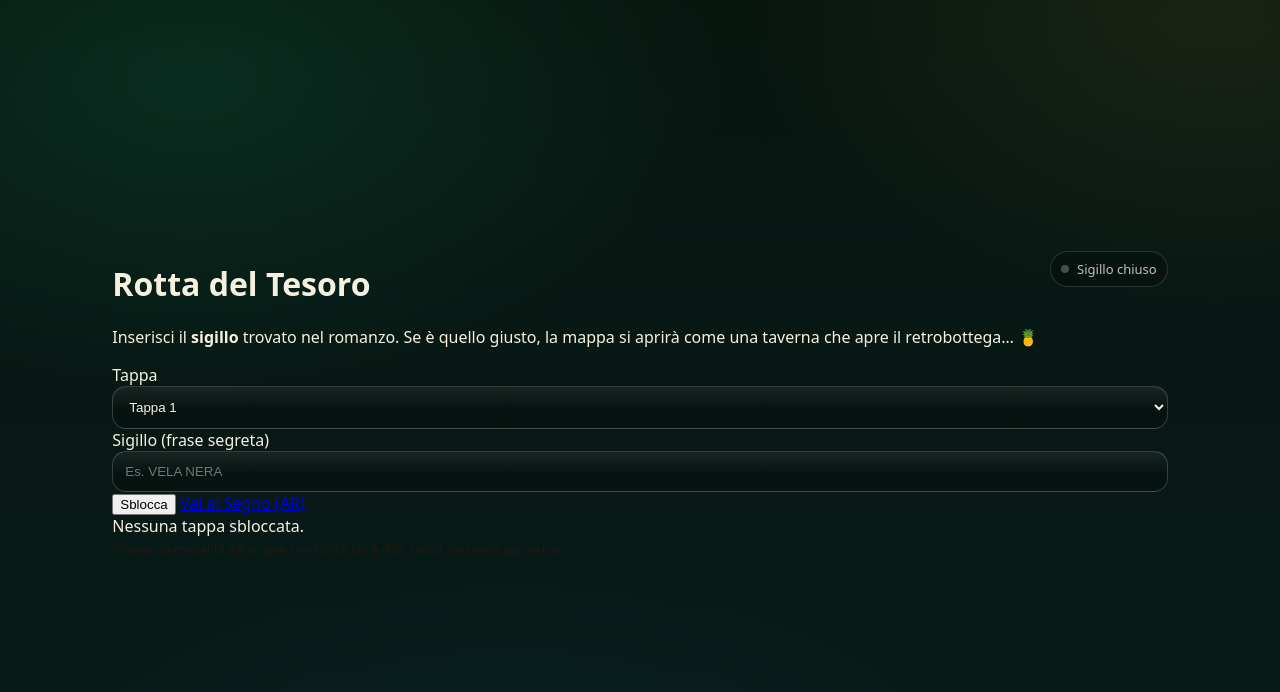
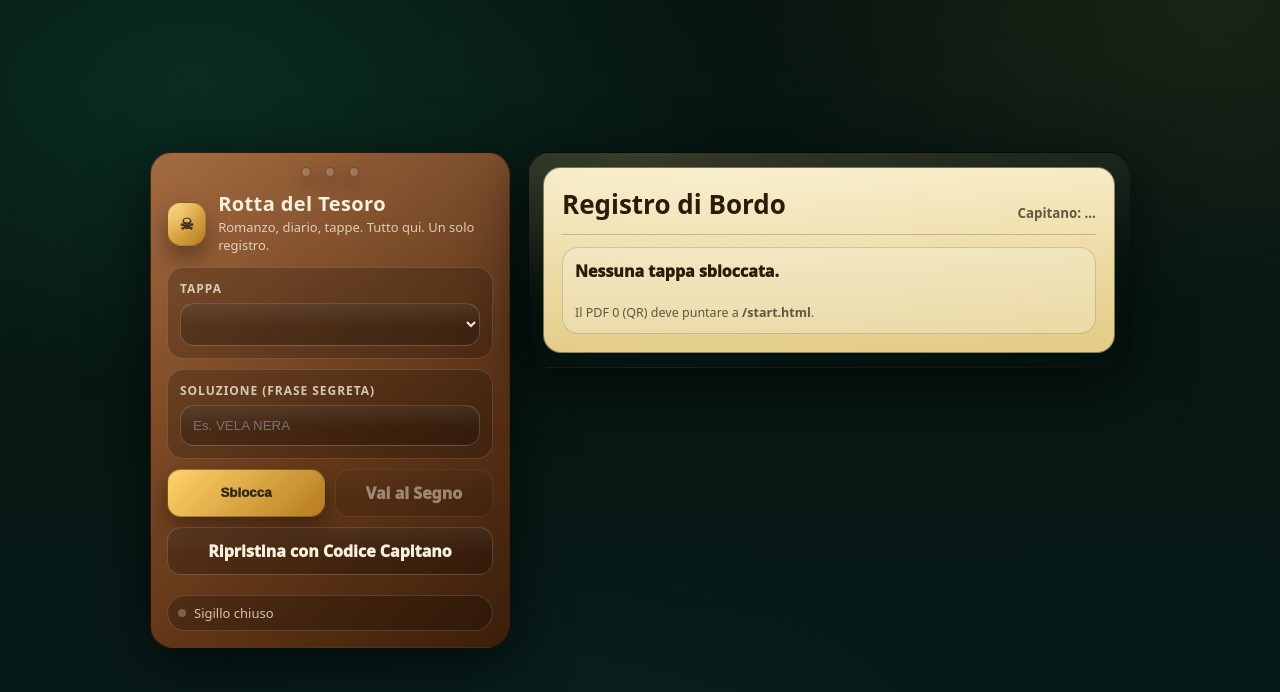
Before and after one commit to Rolonoa86/rotta-del-tesoro, a website: page public/index.html in a window 1280 px wide. Drawn offline with Linux system fonts and the light colour scheme.

Commit message:
Update index.html

```diff
--- a/public/index.html
+++ b/public/index.html
@@ -7,75 +7,70 @@
   <link rel="stylesheet" href="./style.css" />
 </head>
 <body>
-  <main class="card">
-    <div class="header">
-      <div style="display:flex; align-items:flex-start; justify-content:space-between; gap:12px; flex-wrap:wrap;">
+  <div class="stage">
+    <aside class="sign">
+      <div class="hanger">
+        <div class="chainDot"></div><div class="chainDot"></div><div class="chainDot"></div>
+      </div>
+
+      <div class="signBody">
+        <div class="brand">
+          <div class="skull">☠</div>
           <div>
-          <h1 class="h1">Rotta del Tesoro</h1>
-          <p class="sub">
-            Inserisci il <b>sigillo</b> trovato nel romanzo. Se è quello giusto, la mappa si aprirà come una taverna che
-            apre il retrobottega… 🍍
-          </p>
+            <h1>Rotta del Tesoro</h1>
+            <p>Romanzo, diario, tappe. Tutto qui. Un solo registro.</p>
           </div>
-        <div class="badge" id="badge">
+        </div>
+
+        <div class="menu">
+          <div class="menuCard">
+            <span class="label">Tappa</span>
+            <select id="stageId"></select>
+          </div>
+
+          <div class="menuCard">
+            <span class="label">Soluzione (frase segreta)</span>
+            <input id="passphrase" placeholder="Es. VELA NERA" autocomplete="off" />
+          </div>
+
+          <div class="btnRow">
+            <button id="btnUnlock" class="btn primary">Sblocca</button>
+            <a id="btnAR" class="btn ghost disabled" href="./ar-ios.html">Vai al Segno</a>
+          </div>
+
+          <a class="btn ghost" href="./ripristina.html">Ripristina con Codice Capitano</a>
+
+          <div class="badge">
             <span class="dot" id="dot"></span>
             <span id="badgeText">Sigillo chiuso</span>
           </div>
         </div>
       </div>
+    </aside>
 
-    <div class="body">
-      <div class="row">
-        <label>Tappa</label>
-        <select id="stageId">
-          <option value="1">Tappa 1</option>
-        </select>
+    <section class="panel">
+      <div class="panelInner">
+        <div class="title">
+          <h2>Registro di Bordo</h2>
+          <small id="captainSmall">Capitano: …</small>
         </div>
 
-      <div class="row">
-        <label>Sigillo (frase segreta)</label>
-        <input id="passphrase" placeholder="Es. VELA NERA" autocomplete="off" />
+        <div class="hr"></div>
+
+        <div class="statusBox">
+          <div id="status" class="statusLine">Carico i tuoi progressi…</div>
+          <div id="hint" class="muted"></div>
+
+          <div id="unlockedList" class="list"></div>
+
+          <div class="foot">
+            Il PDF 0 (QR) deve puntare a <b>/start.html</b>.
+          </div>
+        </div>
+      </div>
+    </section>
   </div>
 
-      <div class="actions">
-        <button id="btnUnlock">Sblocca</button>
-        <a id="btnAR" class="btnLink primary disabled" href="./ar-ios.html">Vai al Segno (AR)</a>
-      </div>
-
-      <div class="box">
-        <div id="status">Nessuna tappa sbloccata.</div>
-        <div id="map" class="map" hidden></div>
-        <div id="coords" class="coords" hidden></div>
-      </div>
-
-      <small class="foot">
-        iPhone: la modalità AR si apre con Quick Look (file .usdz). Nessuna app extra.
-      </small>
-    </div>
-  </main>
-
   <script type="module" src="./app.js"></script>
-
-  <script>
-    // Solo estetica: aggiorna il badge in base al testo di stato
-    const statusEl = document.getElementById("status");
-    const dot = document.getElementById("dot");
-    const badgeText = document.getElementById("badgeText");
-
-    const obs = new MutationObserver(() => {
-      const t = (statusEl.textContent || "").toLowerCase();
-      if (t.includes("sbloccata")) {
-        dot.className = "dot ok";
-        badgeText.textContent = "Sigillo aperto";
-      } else if (t.includes("errore")) {
-        dot.className = "dot bad";
-        badgeText.textContent = "Sigillo respinto";
-      } else {
-        dot.className = "dot";
-        badgeText.textContent = "Sigillo chiuso";
-      }
-    });
-    obs.observe(statusEl, { childList:true, subtree:true, characterData:true });
-  </script>
 </body>
 </html>
```
Lines whose indentation alone changed are shown as unchanged.
